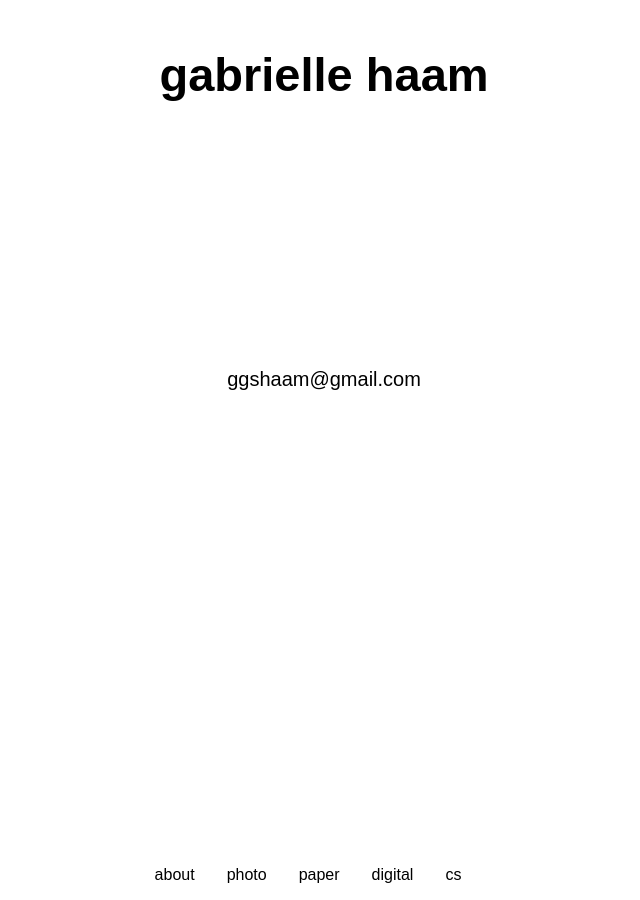
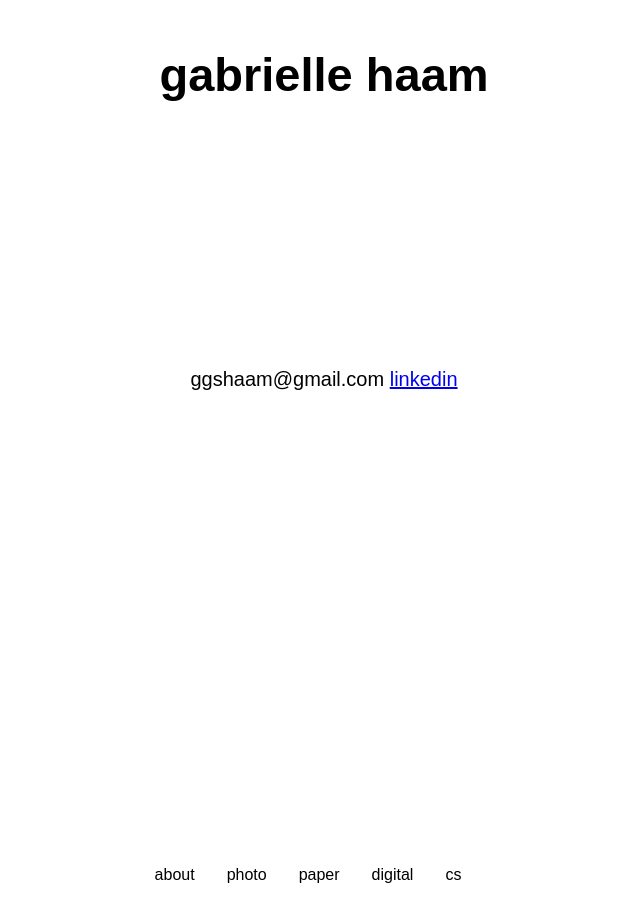
Before and after one commit to gabriellehaam/gabriellehaam.github.io, a Jekyll site: the page built from contact.html, in a window 1280 px wide. Shown: the whole page, without its empty margins (340-980 px from the left). Built offline with Jekyll 4.4.1, drawn with Linux system fonts in a browser that asks for light colours.

Commit message:
Update contact.html

```diff
--- a/contact.html
+++ b/contact.html
@@ -26,5 +26,6 @@ title: gabrielle haam
 <div class = "maintext">
   <p>
   ggshaam@gmail.com
+    <a href = "https://www.linkedin.com/in/gabriellehaam/">linkedin</a>
   </p>
 </div>
```
